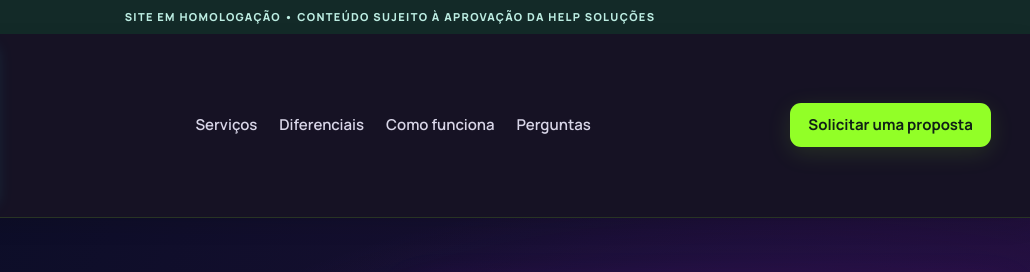
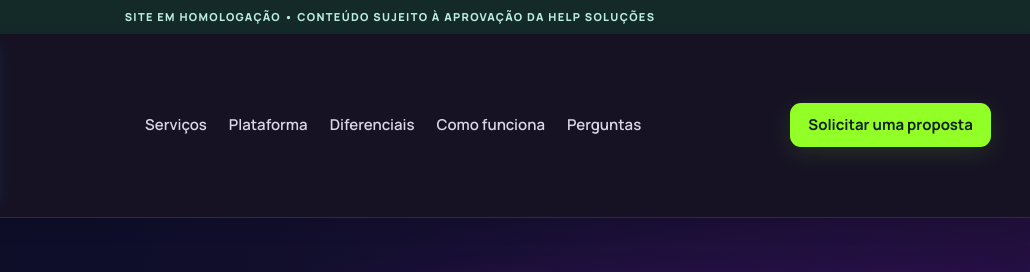
Before and after one commit to denistein2/help, a plain HTML site: page index.html in a window 1280 px wide. Shown: the top 272 px of the page, 250-1280 px from the left. Drawn offline with Linux system fonts and the light colour scheme.

Commit message:
feat(help): adicionar menu Plataforma com âncora para Milldesk

```diff
--- a/index.html
+++ b/index.html
@@ -173,6 +173,7 @@ main#conteudo > section[id]:not(#inicio) > div[style*="display:grid"]{gap:28px!i
 <a class="site-brand" href="#inicio" aria-label="Help Soluções em Suporte, página inicial"><img src="assets/help-logo-leao-v2-transparente.png" alt="Help Soluções em Suporte" class="helpv2-head-logo" width="206" height="138"></a>
 <nav aria-label="Principal" class="site-nav" style="display:flex;flex-wrap:wrap;gap:6px 22px;align-items:center">
 <a href="#servicos" style="color:#0B1730;text-decoration:none;font-size:15px;font-weight:600;white-space:nowrap">Serviços</a>
+<a href="#plataforma" style="color:#0B1730;text-decoration:none;font-size:15px;font-weight:600;white-space:nowrap">Plataforma</a>
 <a href="#diferenciais" style="color:#0B1730;text-decoration:none;font-size:15px;font-weight:600;white-space:nowrap">Diferenciais</a>
 <a href="#como-funciona" style="color:#0B1730;text-decoration:none;font-size:15px;font-weight:600;white-space:nowrap">Como funciona</a>
 <a href="#faq" style="color:#0B1730;text-decoration:none;font-size:15px;font-weight:600;white-space:nowrap">Perguntas</a>
@@ -263,7 +264,7 @@ main#conteudo > section[id]:not(#inicio) > div[style*="display:grid"]{gap:28px!i
 </div>
 </section>
 <section aria-labelledby="dif-titulo" id="diferenciais" style="background:#0B1730;color:#fff;padding:96px 24px">
-<div class="milldesk-feature" aria-labelledby="milldesk-titulo">
+<div id="plataforma" class="milldesk-feature" aria-labelledby="milldesk-titulo">
   <p class="milldesk-feature-label">Plataforma de Chamados e Gestão de Atendimentos</p>
   <h2 id="milldesk-titulo">Organize as solicitações internas da sua empresa em um só lugar.</h2>
   <p class="milldesk-feature-description">Com o Milldesk, sua equipe pode registrar chamados, acompanhar solicitações, distribuir atendimentos entre os responsáveis e manter um histórico das atividades, trazendo mais organização, controle e visibilidade para as rotinas do dia a dia.</p>
```
